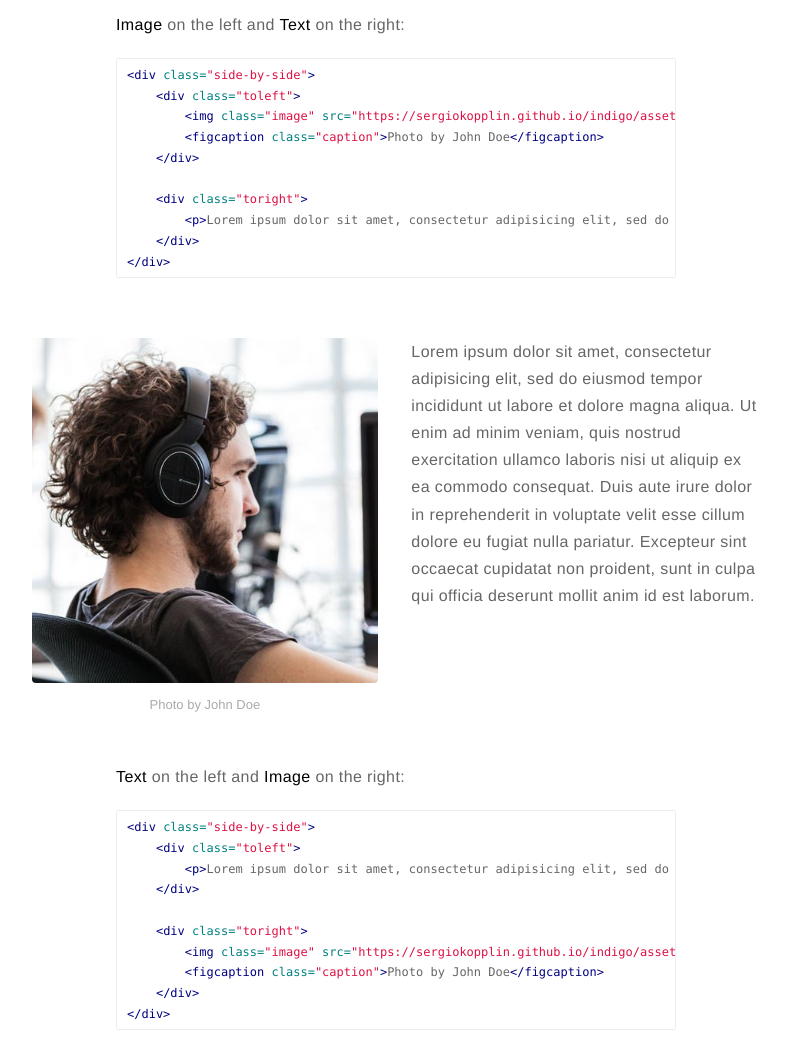
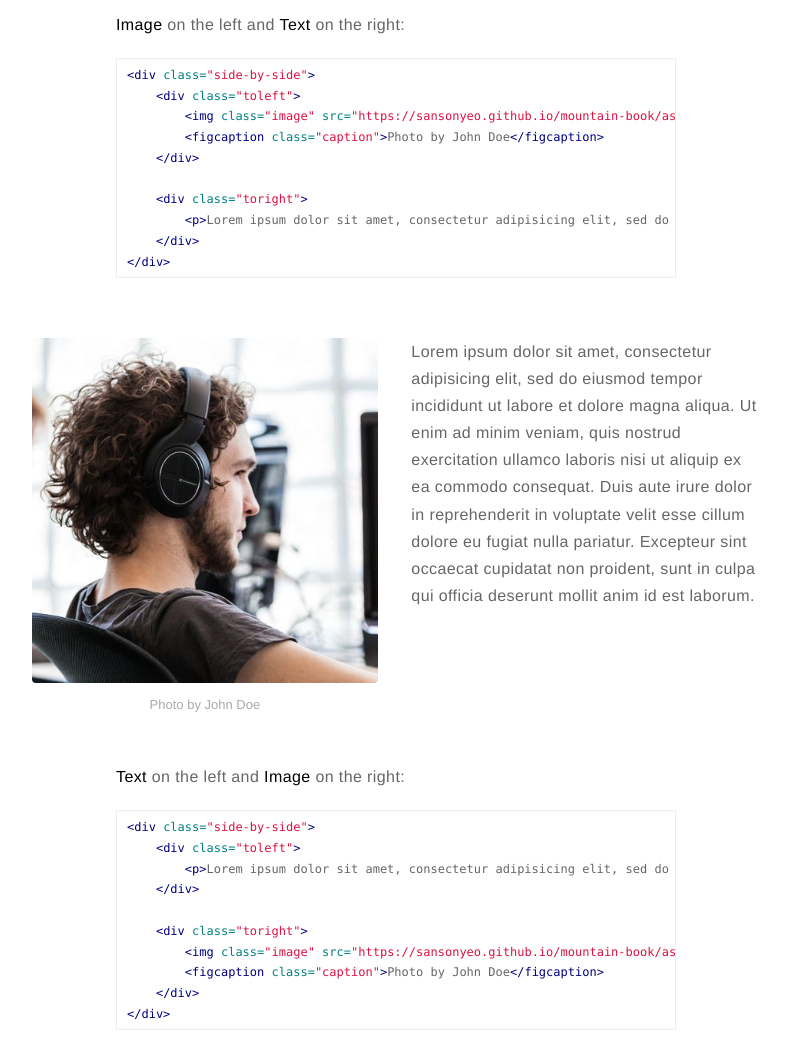
Before and after one commit to sansonyeo/mountain-book, a Jekyll site: the page built from _posts/2015-02-24-markdown-extra-components.markdown, in a window 1280 px wide and 1400 px high, scrolled down 1070 px. Shown: the part 151-1199 px from the top of the window, without its empty margins (244-1032 px from the left). Built offline with Jekyll 4.4.1, drawn with Linux system fonts in a browser that asks for light colours; nearby versions of some CDN libraries; comment, search, counter and statistics services are not loaded; some of the changed lines change nothing that is shown.

Commit message:
Update _config.yml

```diff
--- a/_config.yml
+++ b/_config.yml
@@ -20,7 +20,7 @@
 resume-external: true
 resume-url: https://google.com/?q=my+resume
 
-url: https://sergiokopplin.github.io/indigo
+url: https://sansonyeo.github.io/mountain-book
 # your url: https://USERNAME.github.io
 
 permalink: /:title/
@@ -39,7 +39,7 @@
 instagram: myinstagram
 linkedin: mylinkedin
 github: mygithub
-email: myemail@gmail.com
+email: whitedovey@gmail.com
 
 authors:
   johndoe:
```
